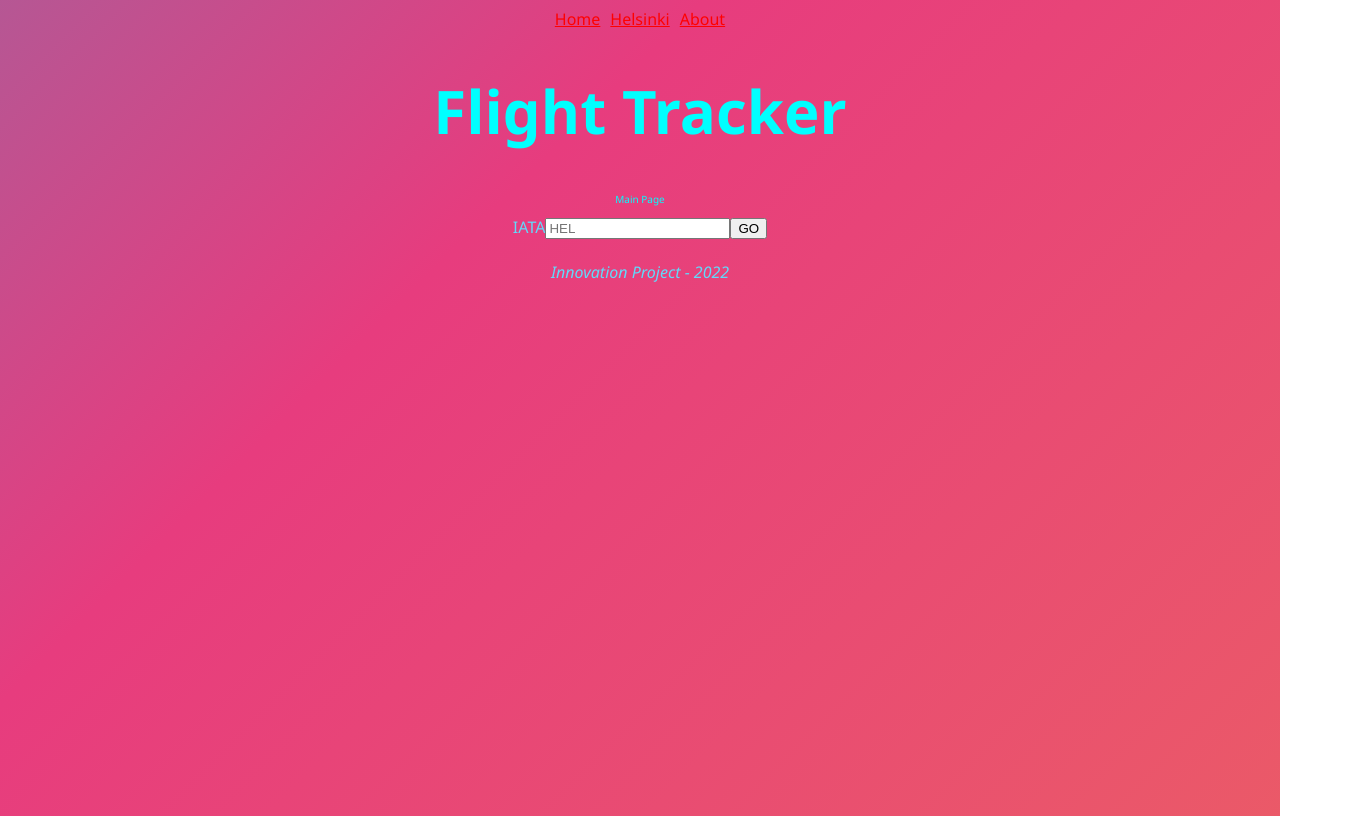
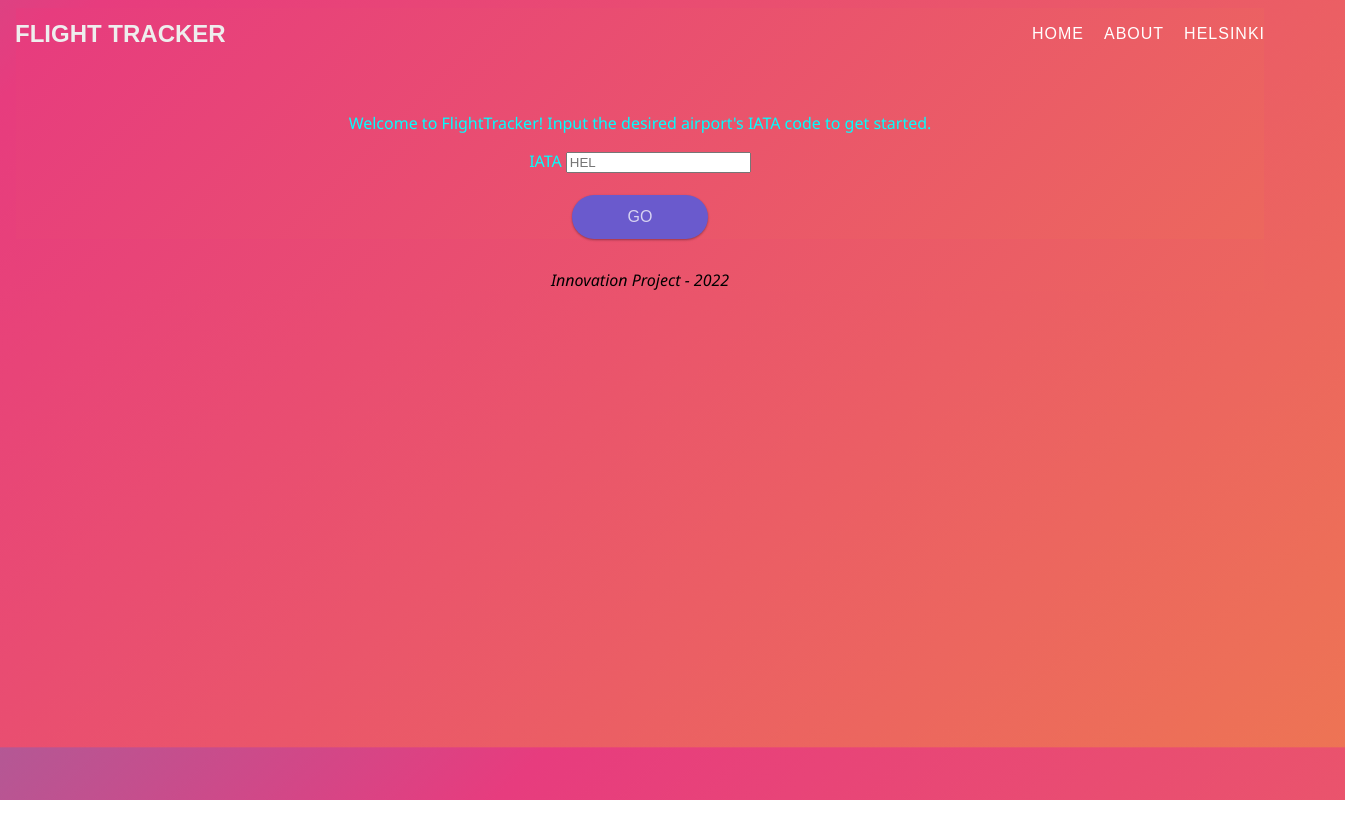
Before and after one commit to MarwanAl-Obaidi/Flight-Tracker, a React (Create React App) app: page / in a window 1280 px wide. Shown: the whole page, 1345 px wide, since content can reach past the window. Built offline with nearby package versions, Linux system fonts and the light colour scheme.

Commit message:
merged jonnies html/css with marwan website

```diff
--- a/src/App.css
+++ b/src/App.css
@@ -1,17 +1,45 @@
-.App {
+.Home  {
+
+  background-attachment: fixed;
+  background: linear-gradient(-45deg, #ee7752, #e73c7e, #23a6d5, #23d5ab);
+    background-size: 400% 400%;
+    animation: gradient 15s ease infinite;
+    height: flexible;
   text-align: center;
-  color: #61dafb;
+  color: cyan;
   font-family: 'Segoe UI', Tahoma, Geneva, Verdana, sans-serif;
+
+}
+
+
+body {
+  background-attachment: fixed;
+  background: linear-gradient(-45deg, #ee7752, #e73c7e, #23a6d5, #23d5ab);
+    background-size: 400% 400%;
+    animation: gradient 15s ease infinite;
+    height: flexible;
 }
 
 .navBar {
+
   text-align: center;
-  color: #61dafb;
   font-family: 'Segoe UI', Tahoma, Geneva, Verdana, sans-serif;
+
+
+    background-size: 400% 400%;
+    animation: gradient 15s ease infinite;
+    height: flexible;
 }
-
-h1 {
-  font-family: 'Segoe UI', Tahoma, Geneva, Verdana, sans-serif;
+@keyframes gradient {
+  0% {
+    background-position: 0% 50%;
+  }
+  50% {
+    background-position: 100% 50%;
+  }
+  100% {
+    background-position: 0% 50%;
+  }
 }
 
 /* .Home{
@@ -19,12 +47,21 @@ h1 {
 } */
 
 a:link {
-  color: red;
+  color: yellow;
 }
 
 a:visited {
-  color: green;
+  color: purple;
 }
+
+.App .muie {
+  font-family: 'Abel', sans-serif; /*this is controlling what is inside team div tag*/
+  display: flex;
+  text-align: center;
+  justify-content: center;
+  flex-wrap: wrap;
+}
+
 
 .Table {
 
@@ -37,14 +74,15 @@ a:visited {
   width: 275px;
 }
 
-h1 { /* This is for the page HEADER (Arrivals for {iata})*/
-  font-size: 60px;
-  color: cyan;
+.App h1 { /* This is for the page HEADER (Arrivals for {iata})*/
+  font-size: 50px;
+  color: white;
 }
 
-p { /* This is for Powered by AirLabs API.*/
-  font-size: 10px;
-  color: cyan;
+.App p { /* This is for Powered by AirLabs API.*/
+  font-size: 20px;
+  color: white;
+  font-family: Arial, Helvetica, sans-serif;
 }
 
 th {  /* This is for the header inside the tables  */
@@ -58,29 +96,7 @@ td {  /*  This is for the rest of the text inside tables */
   color: darkblue;
 }
 
-body {  /* This is the whole page background */
-  background: linear-gradient(-45deg, #ee7752, #e73c7e, #23a6d5, #23d5ab);
-	background-size: 400% 400%;
-	animation: gradient 15s ease infinite;
-	height: 100vh;
-}
 
-@keyframes gradient {
-	0% {
-		background-position: 0% 50%;
-	}
-	50% {
-		background-position: 100% 50%;
-	}
-	100% {
-		background-position: 0% 50%;
-	}
-}
-
-.About {
-  font-size: 100px;
-
-}
 
 .loading {
   text-align: center;
@@ -98,3 +114,292 @@ body {  /* This is the whole page background */
     font-size: 50px;
   }
 }
+
+.submit {
+
+  -moz-appearance: none;
+  -webkit-appearance: none;
+  appearance: none;
+  padding: 0.8rem 3.5rem;
+  background: slateblue;
+  text-decoration: none;
+  color: #ffffffbb;
+  font-family: sans-serif;
+  font-size: 1rem;
+  font-weight: 500;
+  border-radius: 9999px;
+  box-shadow: rgba(0, 0, 0, 0.12) 0px 1px 3px, rgba(0, 0, 0, 0.24) 0px 1px 2px;
+  border: none;
+  outline: none;
+  cursor: pointer;
+}
+.submit:hover {
+  background: rgb(43, 21, 185);
+}
+.submit_active {
+  background: #292929 !important;
+  box-shadow: rgba(0, 0, 0, 0.24) 0px 3px 8px !important;
+}
+
+
+
+
+
+.About { /*This is the css for about page*/
+
+  background-position: center;
+  background-size: cover;
+  background-repeat: no-repeat;
+  background-attachment: fixed;
+  min-width: 100%;
+  min-height: 1000px;
+  position: relative;
+  right: 0;
+  bottom: 0;
+  top: 0;
+}
+.aboutContainer {
+  padding: 10px 10px 10px 10px;
+  position: relative;
+  min-width: 100%;
+  min-height: 100%;
+}
+
+.aboutContainer h1 {  /* This is the "Our team" text */
+  font-family: 'Abel', sans-serif;
+  font-size: 32px;
+  margin-bottom: 60px;
+  text-align: center;
+  color: darksalmon;
+  position: relative;
+
+}
+.aboutContainer p2 {  /*this is the text inside the boxes*/
+
+  font-size: 16px;
+  text-align: left;
+}
+
+.team {
+  font-family: 'Abel', sans-serif; /*this is controlling what is inside team div tag*/
+  display: flex;
+  text-align: center;
+  justify-content: center;
+  flex-wrap: wrap;
+
+}
+.team .member {  /* this is the actual boxes themsevles*/
+  background: peachpuff;
+  margin: 5px;
+  border-radius: 6%;
+  margin-bottom: 50px;
+  width: 300px;
+  padding: 20px;
+  line-height: 20px;
+  position: relative;
+}
+
+.team .member h3 {  /* this is our names*/
+  color: darksalmon;
+  font-size: 26px;
+  margin-top: 50px;
+  text-transform: uppercase;
+}
+
+.team .member p.position { /* this is our job in the project*/
+  color: black;
+  font-size: 12px;
+  text-transform: uppercase;
+  margin: 12px 0;
+}
+
+.team .member .personIMG {
+
+  width: 100px;
+  height: 100px;
+  border-radius: 50%;
+  position: absolute;
+  top: -50px;
+  left: 50%;
+  transform: translateX(-50%);
+  background: #fff;
+}
+
+.team .member .personIMG img {
+  width: 100px;
+  height: 100px;
+  padding: 5px;
+  border-radius: 50%;
+
+  transform: translateX(-4.5%) translateY(-4.5%);
+
+}
+
+.team .member p2.description {
+  color: black;
+  text-align: justify;
+}
+
+.aboutourapp .description {
+  padding-top: 3%;
+  padding-left: 10%;
+  padding-right: 10%;
+  text-align: center;
+  color: black;
+
+}
+
+.aboutourapp .aboutourapptitle {
+  color: darksalmon;
+  font-size: 20px;
+  font-family: 'Abel', sans-serif;
+}
+
+/*CSS for /about ends here*/*
+
+
+
+
+
+
+
+
+
+
+
+
+header .logo {
+  position: relative;
+  font-family: 'Abel', sans-serif;
+  font-size: 1.5em;
+  color: #eeeeee;
+  text-decoration: none;
+  font-weight: 600;
+}
+
+header .navbar {
+  display: flex;
+  justify-content: left;
+  font-family: 'Abel', sans-serif;
+  flex-wrap: wrap;
+  margin: 10px 20px;
+}
+
+header .navbar li {
+  list-style: none;
+  margin: 0 10px;
+}
+
+header .navbar li a {
+  color: #fff;
+  text-decoration: none;
+  font-weight: 500;
+  letter-spacing: 1px;
+}
+
+header .navbar li a:hover {
+  color: darksalmon;
+}
+
+
+
+
+
+
+/*Login styles*/
+
+
+
+.img-plane {
+  display: block;
+  height: 10%;
+  width: 10%;
+  margin-left: auto;
+  margin-right: auto;
+
+}
+.form-box {
+  width: 65%;
+  position: fixed;
+  display: inline-block;
+  background: #fff;
+  padding: 40px;
+  overflow: hidden;
+  box-shadow: 1px 1px 0px 0px, 2px 2px 0px 0px, 3px 3px 0px 0px, 4px 4px 0px 0px, 5px 5px 0px 0px;
+  border: 3px solid;
+  border-radius: 25px;
+  opacity: 90%;
+  align-items: center;
+  justify-content: space-between;
+  transform: translate(-50%, -50%);
+  top: 50%;
+  left: 50%;
+  max-width: 500px;
+
+}
+
+.input-group {
+  top: 180px;
+  position: fixed;
+  text-align: center;
+  transition: .25s;
+}
+
+.input-field {
+  width: 100%;
+  position: relative;
+  padding: 10px 0;
+  margin: 0;
+  border-left: 0;
+  border-top: 0;
+  border-right: 0;
+  border-bottom: 1px solid #999;
+  font-family: 'Abel', sans-serif;
+  font-size: 18px;
+  outline: none !important;
+}
+
+.login_btn {
+  font-family: 'Abel', sans-serif;
+  display: block;
+  outline: none;
+  margin: auto;
+  width: 40%;
+  font-size: 16px;
+  letter-spacing: 2px;
+  text-decoration: none;
+  text-transform: uppercase;
+  color: #000;
+  cursor: pointer;
+  border: 3px solid;
+  padding: 0.25em 0.25em;
+  box-shadow: 1px 1px 0px 0px, 2px 2px 0px 0px, 3px 3px 0px 0px, 4px 4px 0px 0px, 5px 5px 0px 0px;
+  user-select: none;
+  -webkit-user-select: none;
+  touch-action: manipulation
+}
+
+.login_btn:hover {
+  opacity: .5;
+}
+
+.pw-checkbox {
+  margin: 30px 10px 30px 0;
+}
+
+span {
+  font-size: 14px;
+  font-family: 'Abel', sans-serif;
+}
+
+header {
+  position: absolute;
+  top: 0;
+  left: 0;
+  width: 100%;
+  display: flex;
+  justify-content: space-between;
+  align-items: center;
+  padding: 15px 50px 50px 15px;
+  z-index: 10;
+}
--- a/src/index.js
+++ b/src/index.js
@@ -3,7 +3,8 @@ import React, { useEffect, useState } from 'react';
 import './App.css';
 import loadingAnimation from './loadingAnimation.gif';
 import moment from 'moment-timezone';
-
+import aboutBG from './Pictures/aboutBG.jpg';
+import genti from './Pictures/genti.png';
 import {
   BrowserRouter as Router,
   Routes,
@@ -37,16 +38,28 @@ const Home = () => {
     navigate(`/${iata}`)
   }
 
-  return <div className='App'>
-    <h1>Flight Tracker</h1>
-    <p>Main Page</p>
+  return ( <div className='Home'>
+    <div className='homebackground'>
+    <body>
+    <br></br>
+    <br></br>
+    <br></br>
+    <br></br>
+
+    <p>Welcome to FlightTracker! Input the desired airport's IATA code to get started.</p>
+
     {/* <Link to="/hel">Helsinki</Link> */}
     <form onSubmit={onSubmit}>
-      <label for="iata">IATA</label>
+      <label for="iata">IATA </label>
       <input onChange={e => setIata(e.target.value)} value={iata} required placeholder='HEL' name="iata"/>
-      <button type="submit">GO</button>
+      <br></br>
+      <br></br>
+      <button class="submit">GO</button>
     </form>
+    </body>
     </div>
+  </div>
+  )
 }
 
 function Airport() {
@@ -79,11 +92,13 @@ function Airport() {
 
   return (
     <div className="App">
-      <h1>Arrivals for {iata}</h1>
-      {/* <p>Powered by: <a href="https://flight-tracker-api.onrender.com/">flight-tracker-api</a></p> */}
+      <br />
+      <br />
+      <br />
+
+      <h1>ARRIVALS FOR {iata}</h1>
       <p>Powered by: <a href="https://airlabs.co/" target="_blank">AirLabs API</a></p>
-      <Link to="/">Back</Link>
-      <div>
+      <div class = "muie">
         { isLoading ? <div className="loading">
           <div>
             Loading...
@@ -116,34 +131,110 @@ function Airport() {
 const App = () => {
 
   const padding = {
-    padding: 5
+    padding: 100,
   }
 
   return (
     <div className='navBar'>
       <div>
-        <Link style={padding} to="/">Home</Link>
-        <Link style={padding} to="/hel">Helsinki</Link>
-        <Link style={padding} to="/about">About</Link>
+      <header>
+    <a href="index.html" class="logo">FLIGHT TRACKER</a>
+    <ul class="navbar">
+        <li>
+            <a href="/">HOME</a>
+        </li>
+        <li>
+            <a href="/about">ABOUT</a>
+        </li>
+        <li>
+            <a href="/hel">HELSINKI</a>
+        </li>
+    </ul>
+</header>
+
       </div>
+      <body>
       <Routes>
         <Route path="/" element={<Home />} />
         <Route path="/:iata" element={<Airport />} />
         <Route path="/about" element={<About />} />
       </Routes>
-      <div>
+      <div className='BottomText'>
         <br />
         <em>Innovation Project - 2022</em>
       </div>
+      </body>
     </div>
   )
 }
 
+
+
+
+
+
+
+
+
+
 const About = () => {
 
   return (
+
   <div className='About'>
-      <h2>About us</h2>
+
+    <body>
+
+      <div class="aboutContainer">
+        <h1> OUR TEAM </h1>
+        <div class="team">
+        <div class="member">
+            <div class="personIMG">
+
+            </div>
+            <h3>Jonnie</h3>
+            <p class="position">Web Design</p>
+            <p2 class="description">ipsum bus.</p2>
+        </div>
+        <div class="member">
+            <div class="personIMG">
+              <img src= { genti } alt = "Skullemoji."></img>
+            </div>
+            <h3>Genti</h3>
+            <p class="position">Web Design</p>
+            <p2 class="description">ipsum .</p2>
+        </div>
+        <div class="member">
+            <div class="personIMG">
+
+            </div>
+            <h3>Marwan</h3>
+            <p class="position">Developer</p>
+            <p2 class="description">ipsum ibus.</p2>
+        </div>
+        <div class="member">
+            <div class="personIMG">
+
+            </div>
+            <h3>Leila</h3>
+            <p class="position">Developer</p>
+            <p2 class="description">ipsum dolor sit amet, consectetur adipisicing elit. Ab cumque distinctio dolorum temporibus vel voluptatibus.</p2>
+        </div>
+        <div class="member">
+            <div class="personIMG">
+              <img src={ aboutBG } alt= "Uh oh." ></img>
+            </div>
+            <h3>Iza</h3>
+            <p class="position">Developer</p>
+            <p2 class="description">ipsum dolor sit amet, consectetur adipisicing elit. Ab cumque distinctio dolorum temporibus vel voluptatibus.</p2>
+        </div>
+      </div>
+    </div>
+    <div class="aboutourapp">
+    <h1 class= "aboutourapptitle">ABOUT OUR APP</h1>
+    <p class="description">Flight Tracker is a web application intended for use by Taxi drivers by offering an opportunity for the user to plan their schedule according to incoming traffic to airports, aiming to reduce the needless waiting periods for their customers. This project was created by students at Metropolia UAS as our Innovation Project. </p>
+    </div>
+    </body>
   </div>
   )
 }
```
Also changed, not shown: src/Pictures/aboutBG.jpg (added), src/Pictures/genti.png (added). Lines whose indentation alone changed are shown as unchanged.
